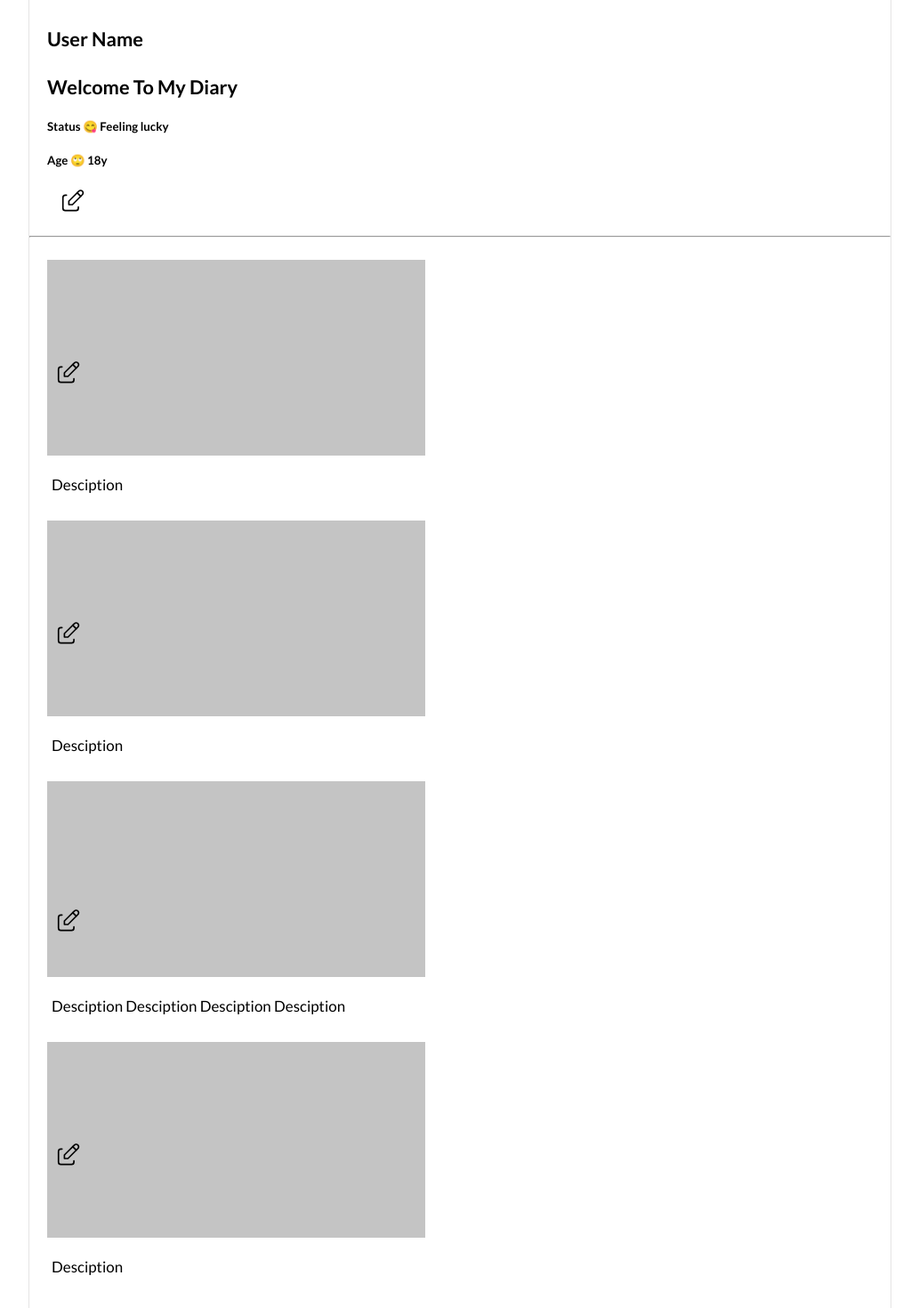
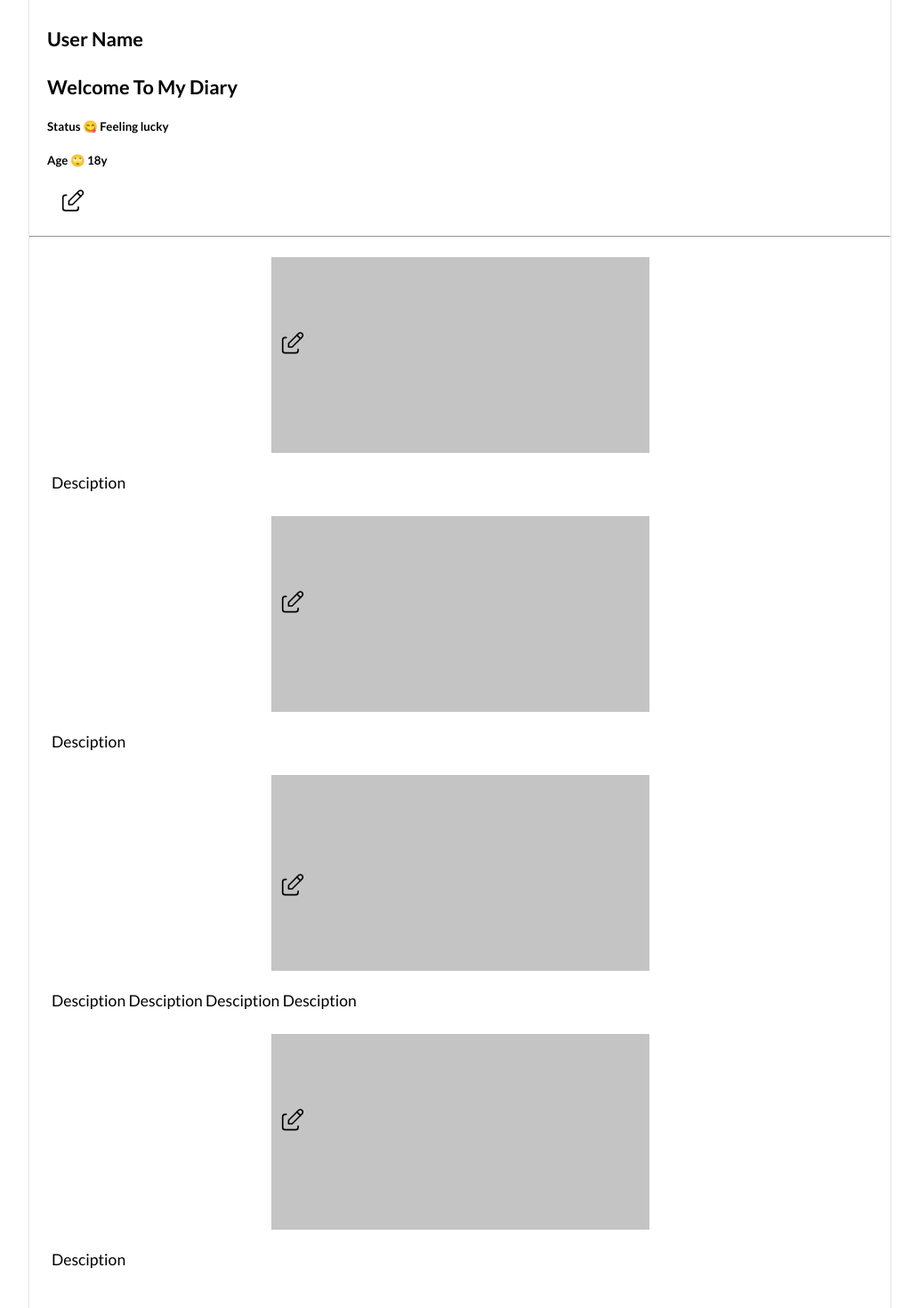
Before and after one commit to NaidaFatic/My-Diary-Frontend, a React (Create React App) app: page /profile in a window 1280 px wide. Shown: the part 172-1642 px from the top of the page at 89% size, without its empty margins (123-1156 px from the left). Built offline with nearby package versions, Linux system fonts and the light colour scheme; the HTML template or start-up script is replaced by a standard one; a web font is replaced by a local one.

Commit message:
profile page

```diff
--- a/src/App.js
+++ b/src/App.js
@@ -4,7 +4,7 @@ import FeedPage from "./Pages/feedPage";
 import Header from "./Pages/header";
 import React, { useState } from 'react';
 import DiaryPage from "./Pages/diarypage";
-import ProfilePage from "./Pages/profilepage";
+import ProfilePage from "./Pages/profile";
 
 function App() {
   const [currentPage, setCurrentPage] = useState("LOGIN");
--- /dev/null
+++ b/src/Pages/profile.js
@@ -0,0 +1,69 @@
+import "./profilepage.css";
+import { IconUser, IconEdit } from "@tabler/icons";
+
+function ProfilePage(props) {
+    props.setCurrentPage("PROFILE");
+
+    return (
+        <main class="pt:20">
+            <div class="profile">
+                <section>
+                    <div class="flex flex-wrap items-start">
+                        <IconUser class="user-img flex-none" />
+                        <div class="grow">
+                            <h4 class="font-bold">User Name</h4>
+                            <h4>Welcome To My Diary</h4>
+                            <h5>Status 😋 Feeling lucky</h5>
+                            <h5>Age 🙄 18y</h5>
+                        </div>
+                        <IconEdit class="flex-none self-end" />
+                    </div>
+                </section>
+                <hr></hr>
+                <section class="grid grid-cols-2 md:grid-cols-4 gap-4 posts">
+                    <div>
+                        <div class="flex flex-col">
+                            <p class="postName grow">
+                                Post 1 🙄 dslkj salijsdlias jdiosajdoisjdoi
+                            </p>
+                            <IconEdit class="editPost flex-none self-end" />
+                        </div>
+                        <p class="postDescription">Desciption</p>
+                    </div>
+                    <div>
+                        <div class="flex flex-col">
+                            <p class="postName grow">
+                                Post 1 😋 dslkj salijsdlias jdiosajdoisjdoi
+                            </p>
+                            <IconEdit class="editPost flex-none self-end" />
+                        </div>
+                        <p class="postDescription">Desciption</p>
+                    </div>
+                    <div>
+                        <div class="flex flex-col">
+                            <p class="postName grow">
+                                Post 1 😋 dslkj salijsdlias jdiosajdoisjdoi dslkj salijsdlias
+                                jdiosajdoisjdoi
+                            </p>
+                            <IconEdit class="editPost flex-none self-end" />
+                        </div>
+                        <p class="postDescription">
+                            Desciption Desciption Desciption Desciption
+                        </p>
+                    </div>
+                    <div>
+                        <div class="flex flex-col">
+                            <p class="postName grow">
+                                Post 1 😋 dslkj salijsdlias jdiosajdoisjdoi
+                            </p>
+                            <IconEdit class="editPost flex-none self-end" />
+                        </div>
+                        <p class="postDescription">Desciption</p>
+                    </div>
+                </section>
+            </div>
+        </main>
+    );
+}
+
+export default ProfilePage;
--- a/src/Pages/profilepage.css
+++ b/src/Pages/profilepage.css
@@ -18,12 +18,14 @@
 
 .profile .posts div div {
   max-width: 425px;
+  margin: auto;
   height: 220px;
   background-color: #c4c4c4;
-  position: relative;
 }
 
 .profile .posts div .postName {
+  font-size: calc(1rem + 0.5vw);
+  padding: 5px;
   padding-top: 20px;
   height: fit-content;
   visibility: hidden;
@@ -40,16 +42,9 @@
 }
 
 .postDescription {
-  font-size: calc(0.5rem + 0.7vw);
   padding: 5px;
-}
-
-.posts div {
-  position: relative;
-  z-index: 0;
 }
 
 .editPost {
   margin: 5px;
-  z-index: 1;
 }
--- a/src/index.css
+++ b/src/index.css
@@ -104,7 +104,7 @@ h4 {
 }
 
 p {
-  font-size: calc(1rem + 0.7vw);
+  font-size: calc(0.7rem + 0.5vw);
 }
 /* PADDING */
 .pb-150 {
```
